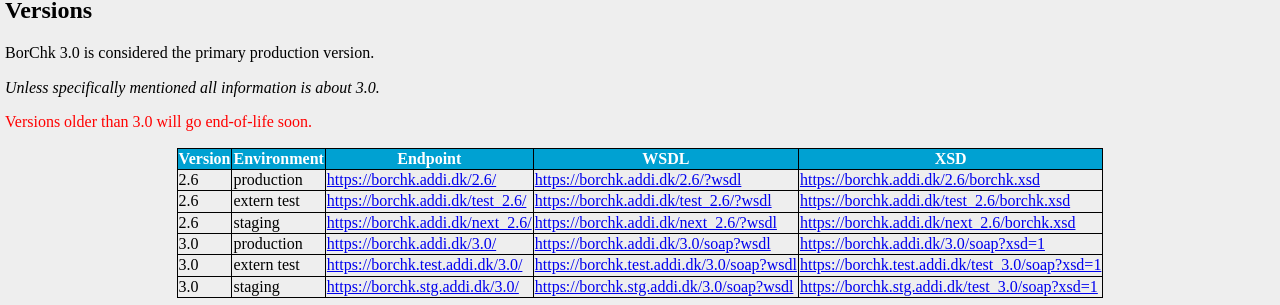
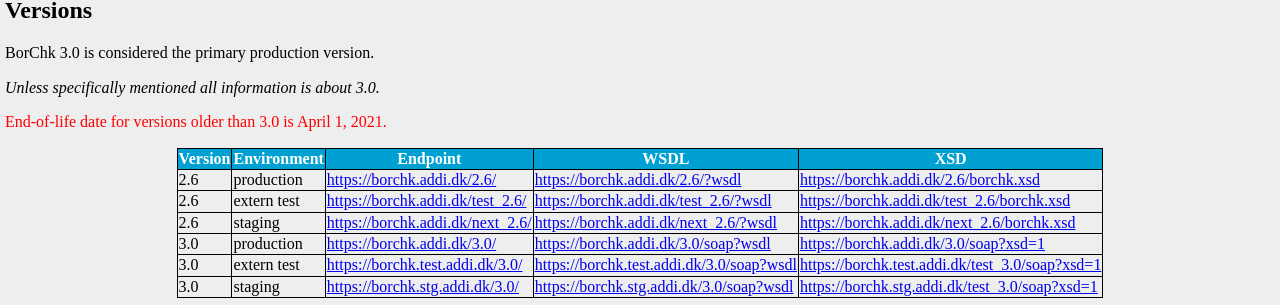
Before and after one commit to DBCDK/dbcdk.github.io, a Jekyll site: the page built from BorChk.md, in a window 1280 px wide. Shown: the part 208-513 px from the top of the page. Built offline with Jekyll 4.4.1, drawn with Linux system fonts in a browser that asks for light colours; nearby versions of some CDN libraries; our own code applies the rules of GitHub Pages for plain Markdown files.

Commit message:
borchk-1: Update BorChk 3.0 information on github

```diff
--- a/BorChk.md
+++ b/BorChk.md
@@ -15,8 +15,7 @@
 
 _Unless specifically mentioned all information is about 3.0._
 
-<span style="color:red">Versions older than 3.0 will go end-of-life soon.</span>
-
+<span style="color:red">End-of-life date for versions older than 3.0 is April 1, 2021.</span>
 
 | Version | Environment | Endpoint                                           | WSDL | XSD |
 |---------|-------------|----------------------------------------------------|------|-----|
```
